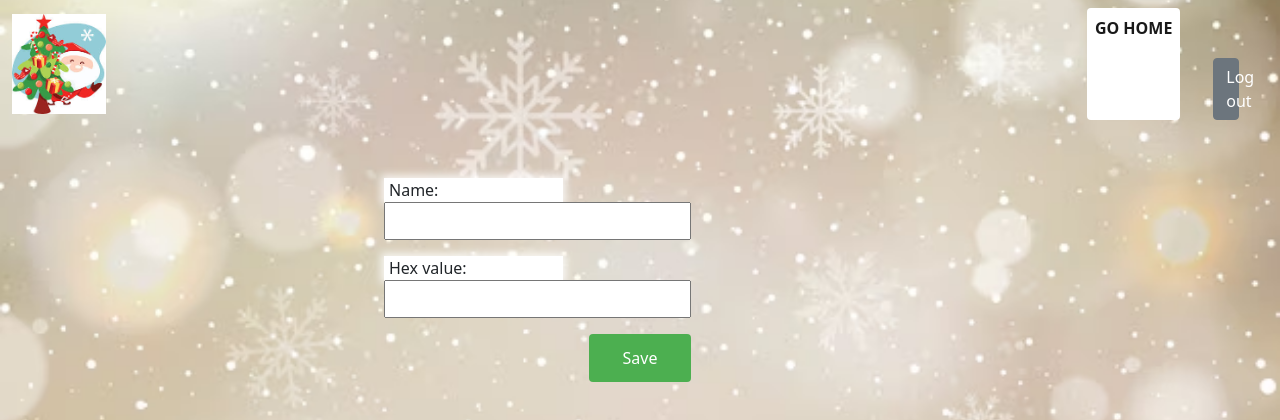
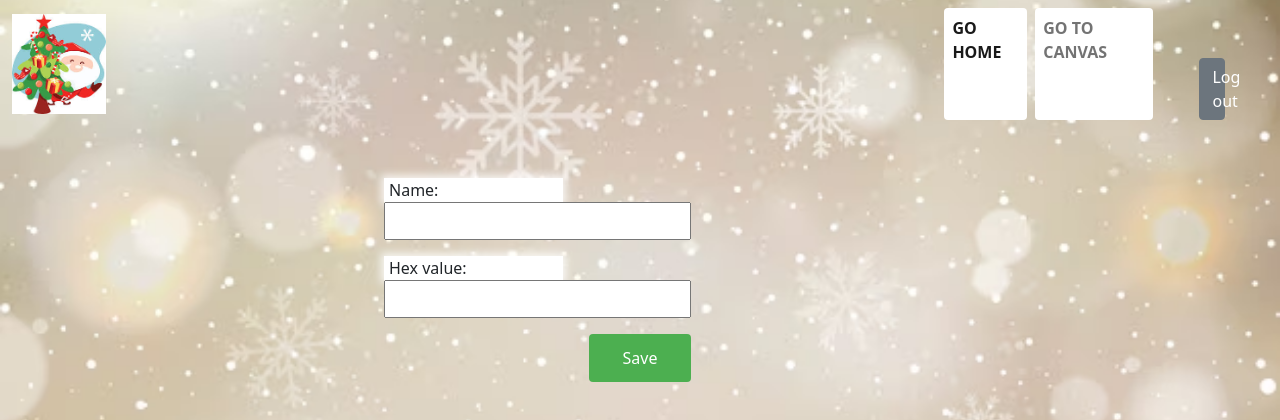
Before and after one commit to R15-PTIVIS/first-groupwork, a Django app: page /colors/add/ in a window 1280 px wide. Shown: the top 420 px of the page. Run offline with Django 3.2, Linux system fonts and the light colour scheme; the visitor is signed in with stand-in values (Sample User, id 1).

Commit message:
ERR-98 bind colors to users

```diff
--- a/group_work_one/joulukortti/models.py
+++ b/group_work_one/joulukortti/models.py
@@ -13,8 +13,9 @@ class XmasCard(models.Model):
         return f"{self.name}"
 
 class Color(models.Model):
-    name = models.CharField(max_length=100, unique=True)
+    name = models.CharField(max_length=100)
     hex_value = models.CharField(max_length=7)  # To store values like '#ffffff'
+    users = models.ManyToManyField(User, blank=True)  # Association with users
 
     def __str__(self):
         return self.name
--- a/group_work_one/joulukortti/templates/joulukortti/base.html
+++ b/group_work_one/joulukortti/templates/joulukortti/base.html
@@ -25,15 +25,18 @@
             </a>
             <div class="navbar-nav">
                 {% if request.path != '/' %}
-                <a href="{% url 'home' %}" class="nav-link active text-uppercase fw-bold rounded" aria-current="page">Go Home</a>&nbsp;
+                <a href="{% url 'home' %}" class="nav-link active text-uppercase fw-bold rounded" aria-current="page">Go Home</a>&nbsp;&nbsp;
                 {% endif %}
-
+                {% if request.path != '/canvas/' and request.path != '/' %}
+                <a class="nav-link text-uppercase fw-bold rounded" href="{% url 'canvas' %}" >Go to Canvas</a> &nbsp;
+                {% endif %}
                 {% if user.is_authenticated %}
                 <form action="{% url 'users:logout' %}" method='post'>
                     {% csrf_token %}
                     <button class="btn btn-secondary">Log out</button>
                 </form>
                 {% else %}
+
                     <a class="nav-link text-uppercase fw-bold" href="{% url 'users:register' %}">Register</a>
                 &nbsp;
                     <a class="nav-link text-uppercase fw-bold" href="{% url 'users:login' %}">Log in</a>
--- a/group_work_one/joulukortti/templates/joulukortti/canvas.html
+++ b/group_work_one/joulukortti/templates/joulukortti/canvas.html
@@ -53,9 +53,10 @@
         </div>
 
         <div class="ms-3 align-self-end d-flex flex-column">
-            <a class="btn btn-info m-2" href="{% url 'color_list' %}">Modify Colors</a>
+
             <button id="downloadBtn" class="btn btn-primary m-2">Download Drawing</button>
             {% if user.is_authenticated %}
+                <a class="btn btn-info m-2" href="{% url 'color_list' %}">Modify Colors</a>
                 <button id="saveDrawing" data-url="{% url 'save_drawing' %}" class="btn btn-secondary m-2">
                 Save Drawing
                 </button>
--- a/group_work_one/joulukortti/templates/joulukortti/colors/color_form.html
+++ b/group_work_one/joulukortti/templates/joulukortti/colors/color_form.html
@@ -13,4 +13,10 @@
     {{ form.as_p }}
     <button type="submit">Save</button>
 </form>
+
+<!--<form method="post">
+    {% csrf_token %}
+    {{ add_color_form.as_p }}
+    <button type="submit">Add Selected Colors</button>
+</form>-->
 {% endblock %}
--- a/group_work_one/joulukortti/views.py
+++ b/group_work_one/joulukortti/views.py
@@ -3,6 +3,7 @@ from django.contrib.auth.decorators import login_required
 from django.views.generic import ListView, CreateView, UpdateView, DeleteView
 from django.urls import reverse_lazy
 from .models import Color
+from django.contrib.auth.mixins import LoginRequiredMixin
 
 import json
 from django.http import HttpResponse
@@ -22,7 +23,10 @@ def home(request):
     return render(request, 'joulukortti/home.html')
 
 def canvas(request):
-    colors = Color.objects.all()  # Get all color objects from the database
+    if request.user.is_authenticated:
+        colors = request.user.color_set.all()  # Get colors specific to the user
+    else:
+        colors = Color.objects.all()  # Get all color objects for unauthenticated users
     return render(request, 'joulukortti/canvas.html', {'colors': colors})
 
 @login_required
@@ -77,23 +81,43 @@ def get_unique_filename(filename):
         counter += 1
     return filename
 
-class ColorListView(ListView):
+class ColorListView(LoginRequiredMixin, ListView):
     model = Color
     template_name = 'joulukortti/colors/color_list.html'
 
-class ColorCreateView(CreateView):
+    def get_queryset(self):
+        if self.request.user.is_authenticated:
+            return Color.objects.filter(users=self.request.user)
+        else:
+            return Color.objects.none()
+
+class ColorCreateView(LoginRequiredMixin, CreateView):
     model = Color
     fields = ['name', 'hex_value']
     template_name = 'joulukortti/colors/color_form.html'
     success_url = reverse_lazy('color_list')
 
-class ColorUpdateView(UpdateView):
+    def form_valid(self, form):
+        color = form.save(commit=False)
+        color.save()
+        color.users.add(self.request.user)  # Link color to the current user
+        return super().form_valid(form)
+
+class ColorUpdateView(LoginRequiredMixin, UpdateView):
     model = Color
     fields = ['name', 'hex_value']
     template_name = 'joulukortti/colors/color_form.html'
     success_url = reverse_lazy('color_list')
 
-class ColorDeleteView(DeleteView):
+    def get_queryset(self):
+        queryset = super().get_queryset()
+        return queryset.filter(users=self.request.user)
+
+class ColorDeleteView(LoginRequiredMixin, DeleteView):
     model = Color
     template_name = 'joulukortti/colors/color_confirm_delete.html'
     success_url = reverse_lazy('color_list')
+
+    def get_queryset(self):
+        queryset = super().get_queryset()
+        return queryset.filter(users=self.request.user)
```
Also changed, not shown: group_work_one/users/views.py (+9 -0 lines), group_work_one/joulukortti/migrations/0005_color_users.py (added), group_work_one/joulukortti/migrations/0006_alter_color_name.py (added).
